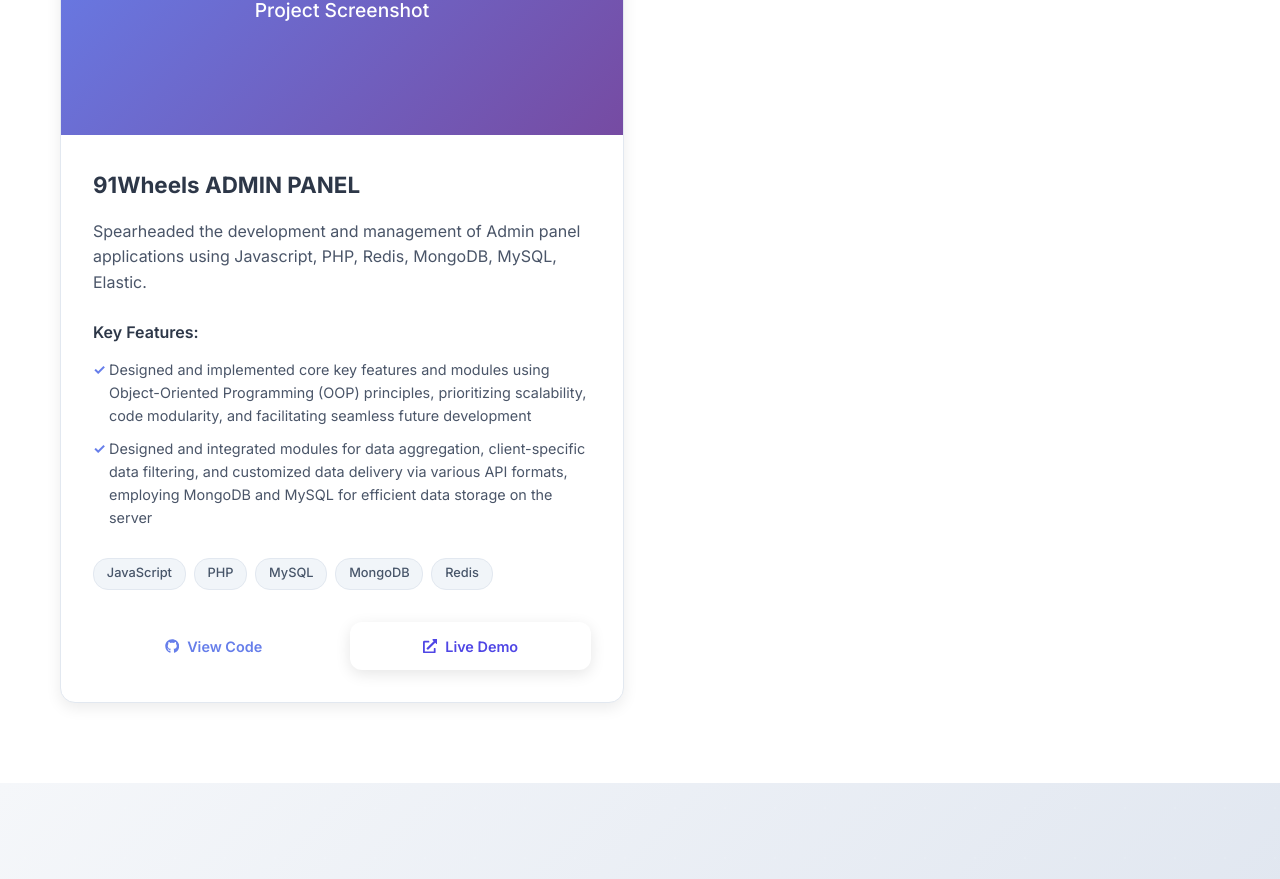
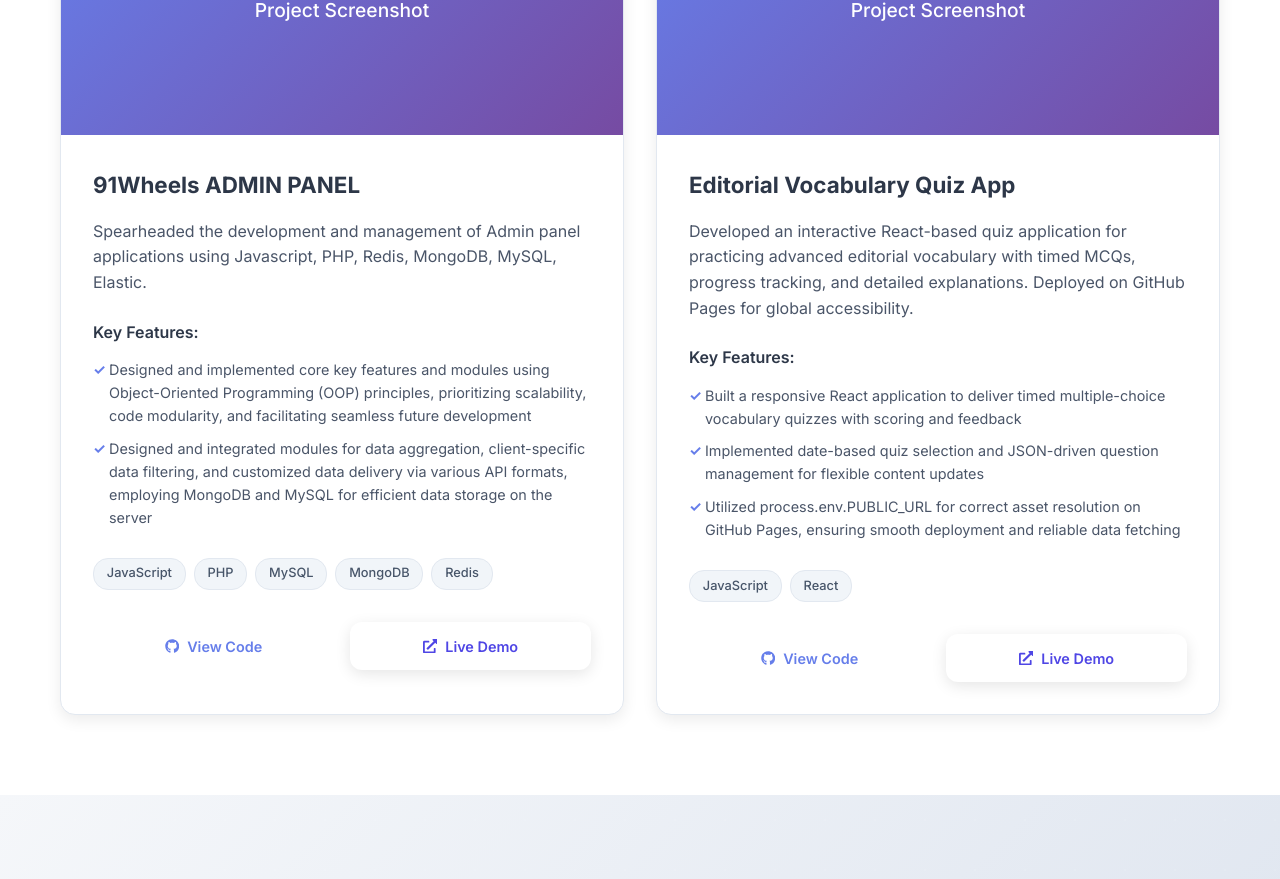
Before and after one commit to raviramanQ/myPortfolioRRaman, a React (Create React App) app: page / in a window 1280 px wide. Shown: the part 9300-10179 px from the top of the page. Built offline with nearby package versions, Linux system fonts and the light colour scheme; the HTML template or start-up script is replaced by a standard one.

Commit message:
done added vocab project

```diff
--- a/src/components/Projects/Projects.js
+++ b/src/components/Projects/Projects.js
@@ -77,13 +77,30 @@
       image: "/api/placeholder/400/250",
       technologies: ["JavaScript", "PHP", "MySQL", "MongoDB", "Redis"],
       category: "fullstack",
-      github: "https://github.com/raviramanQ/91wheels-admin",
-      live: "https://admin.91wheels.com",
+      github: "",
+      live: "http://backenduat.91wheels.com/tp-admin/authenticator/signin",
       features: [
         "Designed and implemented core key features and modules using Object-Oriented Programming (OOP) principles, prioritizing scalability, code modularity, and facilitating seamless future development",
         "Designed and integrated modules for data aggregation, client-specific data filtering, and customized data delivery via various API formats, employing MongoDB and MySQL for efficient data storage on the server"
       ]
+    },
+    {
+      "id": 6,
+      "title": "Editorial Vocabulary Quiz App",
+      "description": "Developed an interactive React-based quiz application for practicing advanced editorial vocabulary with timed MCQs, progress tracking, and detailed explanations. Deployed on GitHub Pages for global accessibility.",
+      "image": "/api/placeholder/400/250",
+      "technologies": ["JavaScript", "React"],
+      "category": "frontend",
+      "github": "https://github.com/raviramanQ/editorial-mcq-quiz",
+      "live": "https://raviramanq.github.io/editorial-mcq-quiz",
+      "features": [
+        "Built a responsive React application to deliver timed multiple-choice vocabulary quizzes with scoring and feedback",
+        "Implemented date-based quiz selection and JSON-driven question management for flexible content updates",
+        "Utilized process.env.PUBLIC_URL for correct asset resolution on GitHub Pages, ensuring smooth deployment and reliable data fetching",
+        "Designed clean UI with navigation, timer, and results view to improve user engagement and learning outcomes"
+      ]
     }
+
   ];
 
   const categories = [
```
